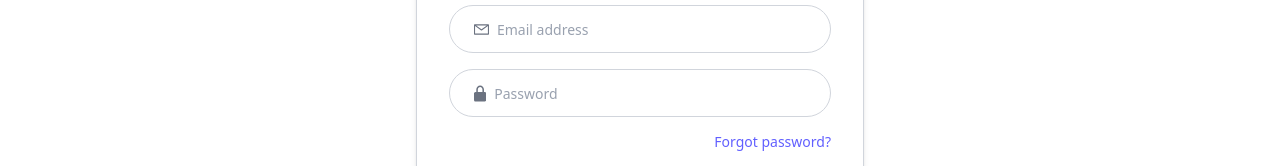
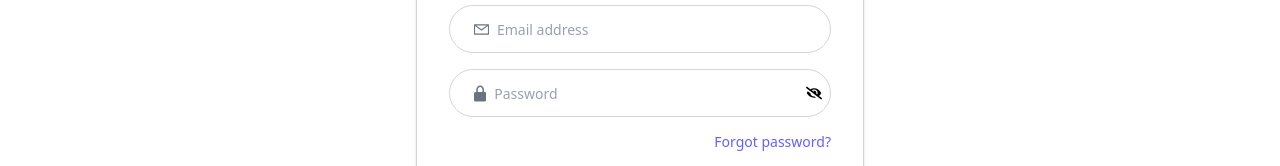
Before and after one commit to mintusikder/book-hub, a React (Vite) app: page /login in a window 1280 px wide. Shown: the part 245-411 px from the top of the page. Built offline with nearby package versions, Linux system fonts and the light colour scheme; no server answers.

Commit message:
added toster

```diff
--- a/package.json
+++ b/package.json
@@ -14,7 +14,9 @@
     "firebase": "^11.6.1",
     "react": "^19.0.0",
     "react-dom": "^19.0.0",
+    "react-icons": "^5.5.0",
     "react-router": "^7.5.3",
+    "react-toastify": "^11.0.5",
     "tailwindcss": "^4.1.5"
   },
   "devDependencies": {
--- a/src/pages/Authentication/Login.jsx
+++ b/src/pages/Authentication/Login.jsx
@@ -1,29 +1,40 @@
-import React, { use } from "react";
+import React, { use, useState } from "react";
 import { Link, useLocation, useNavigate } from "react-router";
 import { AuthContext } from "../../provider/AuthProvider";
+import { FaEye, FaEyeSlash } from "react-icons/fa";
+import { ToastContainer, toast } from "react-toastify";
+import 'react-toastify/dist/ReactToastify.css';
 
 const Login = () => {
+  const [show, setShow] = useState(false);
+  const [error, setError] = useState("");
   const location = useLocation();
   const navigate = useNavigate();
 
   const { loginUser } = use(AuthContext);
+
   const handelLogin = (e) => {
     e.preventDefault();
     const email = e.target.email.value;
     const password = e.target.password.value;
-    console.log(email, password);
+    setError("");
     loginUser(email, password)
       .then((result) => {
         const user = result.user;
         console.log(user);
         const from = location.state?.from?.pathname || "/";
         navigate(from, { replace: true });
+        toast.success("Login successful!");
       })
       .catch((error) => {
         console.log(error);
+        setError("Invalid email or password. Please try again.");
+        toast.error("Login failed!");
       });
   };
+
   return (
+    <>
       <form
         onSubmit={handelLogin}
         className="max-w-md w-full mx-auto mt-10 text-center border border-gray-300 rounded-2xl px-8 py-10 bg-white shadow-md"
@@ -68,13 +79,21 @@ const Login = () => {
               fill="#6B7280"
             />
           </svg>
+          <div className="relative w-full">
             <input
-          type="password"
+              type={show ? "text" : "password"}
               name="password"
               placeholder="Password"
-          className="bg-transparent text-gray-600 placeholder-gray-400 outline-none text-sm w-full h-full"
+              className="bg-transparent text-gray-600 placeholder-gray-400 outline-none text-sm w-full h-full pr-10"
               required
             />
+            <span
+              className="absolute right-2 top-1/2 -translate-y-1/2 cursor-pointer"
+              onClick={() => setShow(!show)}
+            >
+              {show ? <FaEye /> : <FaEyeSlash />}
+            </span>
+          </div>
         </div>
 
         <div className="mt-3 text-right">
@@ -82,6 +101,10 @@ const Login = () => {
             Forgot password?
           </a>
         </div>
+
+        {error && (
+          <p className="text-red-500 text-sm mt-2 text-left">{error}</p>
+        )}
 
         <button
           type="submit"
@@ -97,6 +120,10 @@ const Login = () => {
           </Link>
         </p>
       </form>
+
+      {/* Toast Container for toast messages */}
+      <ToastContainer position="top-center" autoClose={3000} />
+    </>
   );
 };
 
--- a/src/pages/Authentication/Register.jsx
+++ b/src/pages/Authentication/Register.jsx
@@ -1,11 +1,15 @@
-import React, { use } from "react";
-import { Link, useLocation, useNavigate } from "react-router";
+import React, { useState, useContext } from "react";
+import { Link, useLocation, useNavigate } from "react-router"; // fixed incorrect import
 import { AuthContext } from "../../provider/AuthProvider";
+import { FaEye, FaEyeSlash } from "react-icons/fa";
+import { ToastContainer, toast } from 'react-toastify';
+import 'react-toastify/dist/ReactToastify.css'; // important import
 
 const Register = () => {
+  const [show, setShow] = useState(false);
   const location = useLocation();
   const navigate = useNavigate();
-  const { createUser, updateUserProfile, setUser } = use(AuthContext);
+  const { createUser, updateUserProfile, setUser } = useContext(AuthContext); // useContext, not use()
 
   const handleRegister = (e) => {
     e.preventDefault();
@@ -19,6 +23,7 @@ const Register = () => {
     createUser(email, password)
       .then((result) => {
         const user = result.user;
+        toast.success("Register Success");
         updateUserProfile({
           displayName: name,
           photoURL: photo,
@@ -33,16 +38,20 @@ const Register = () => {
       })
       .catch((error) => {
         console.error("Registration error:", error);
+        toast.error("Failed to register");
       });
   };
 
   return (
+    <>
       <form
         onSubmit={handleRegister}
         className="max-w-md w-full mx-auto mt-10 text-center border border-gray-300 rounded-2xl px-8 py-10 bg-white shadow-md"
       >
         <h1 className="text-gray-900 text-3xl font-semibold">Register</h1>
-      <p className="text-gray-500 text-sm mt-2">Create an account to get started</p>
+        <p className="text-gray-500 text-sm mt-2">
+          Create an account to get started
+        </p>
 
         {/* Name */}
         <div className="flex items-center w-full mt-8 border border-gray-300 h-12 rounded-full pl-6 gap-2">
@@ -79,12 +88,15 @@ const Register = () => {
         {/* Password */}
         <div className="flex items-center mt-4 w-full border border-gray-300 h-12 rounded-full pl-6 gap-2">
           <input
-          type="password"
+            type={show ? "text" : "password"}
             placeholder="Password"
             name="password"
             className="bg-transparent text-gray-600 placeholder-gray-400 outline-none text-sm w-full h-full"
             required
           />
+          <span className="mr-4 cursor-pointer" onClick={() => setShow(!show)}>
+            {show ? <FaEyeSlash /> : <FaEye />}
+          </span>
         </div>
 
         {/* Login Link */}
@@ -115,6 +127,10 @@ const Register = () => {
           .
         </p>
       </form>
+
+      {/* ToastContainer */}
+      <ToastContainer position="top-center" autoClose={3000} />
+    </>
   );
 };
 
--- a/src/provider/AuthProvider.jsx
+++ b/src/provider/AuthProvider.jsx
@@ -28,8 +28,8 @@ const AuthProvider = ({ children }) => {
   };
 
   //update userProfile
-  const updateUserProfile = (updateData) => {
-    updateProfile(auth.currentUser, updateData);
+  const updateUserProfile = (profile) => {
+    return updateProfile(auth.currentUser, profile);
   };
 
   useEffect(() => {
```
Also changed, not shown: 1 other file (tests, documents, lock files or other folders). Lines whose indentation alone changed are shown as unchanged.
